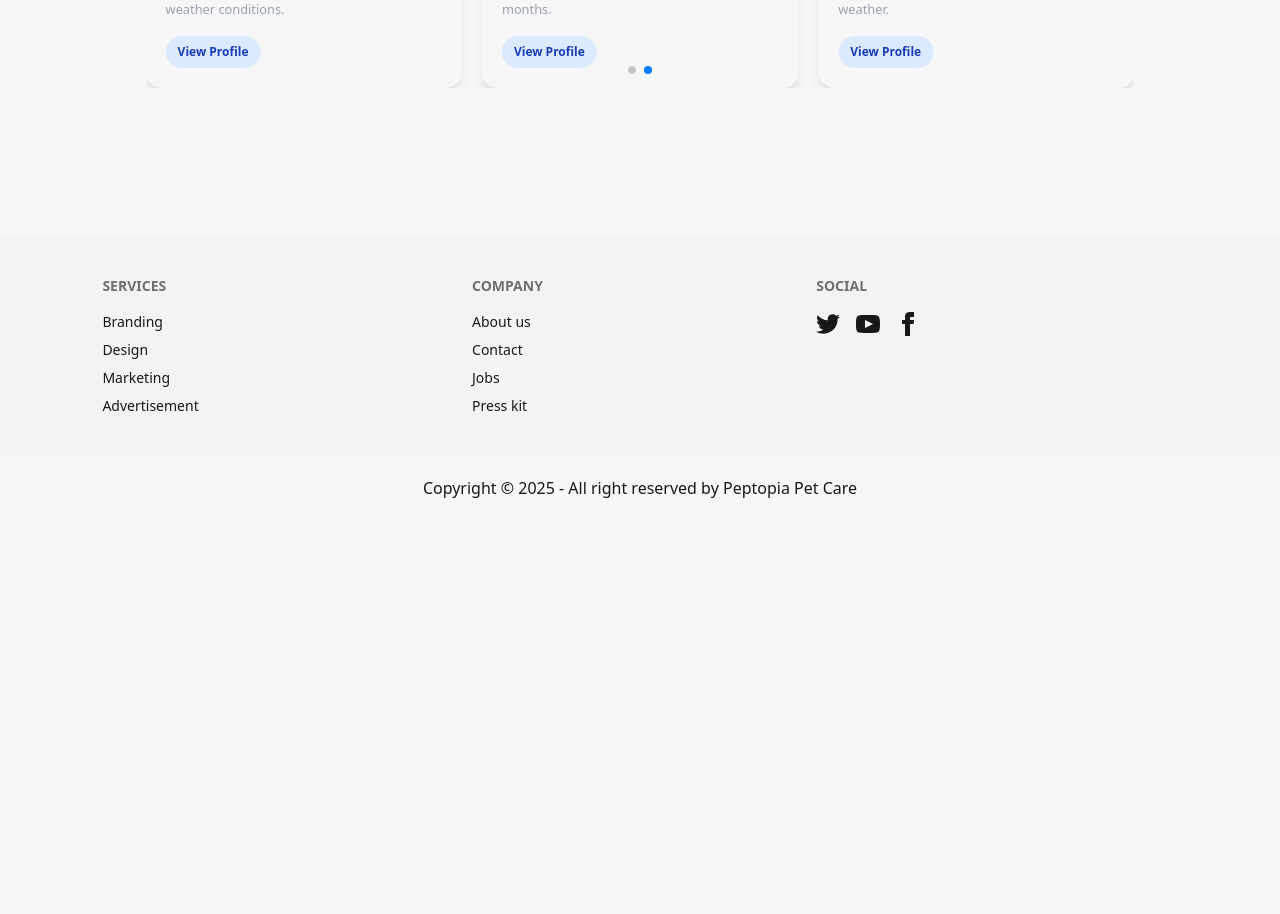
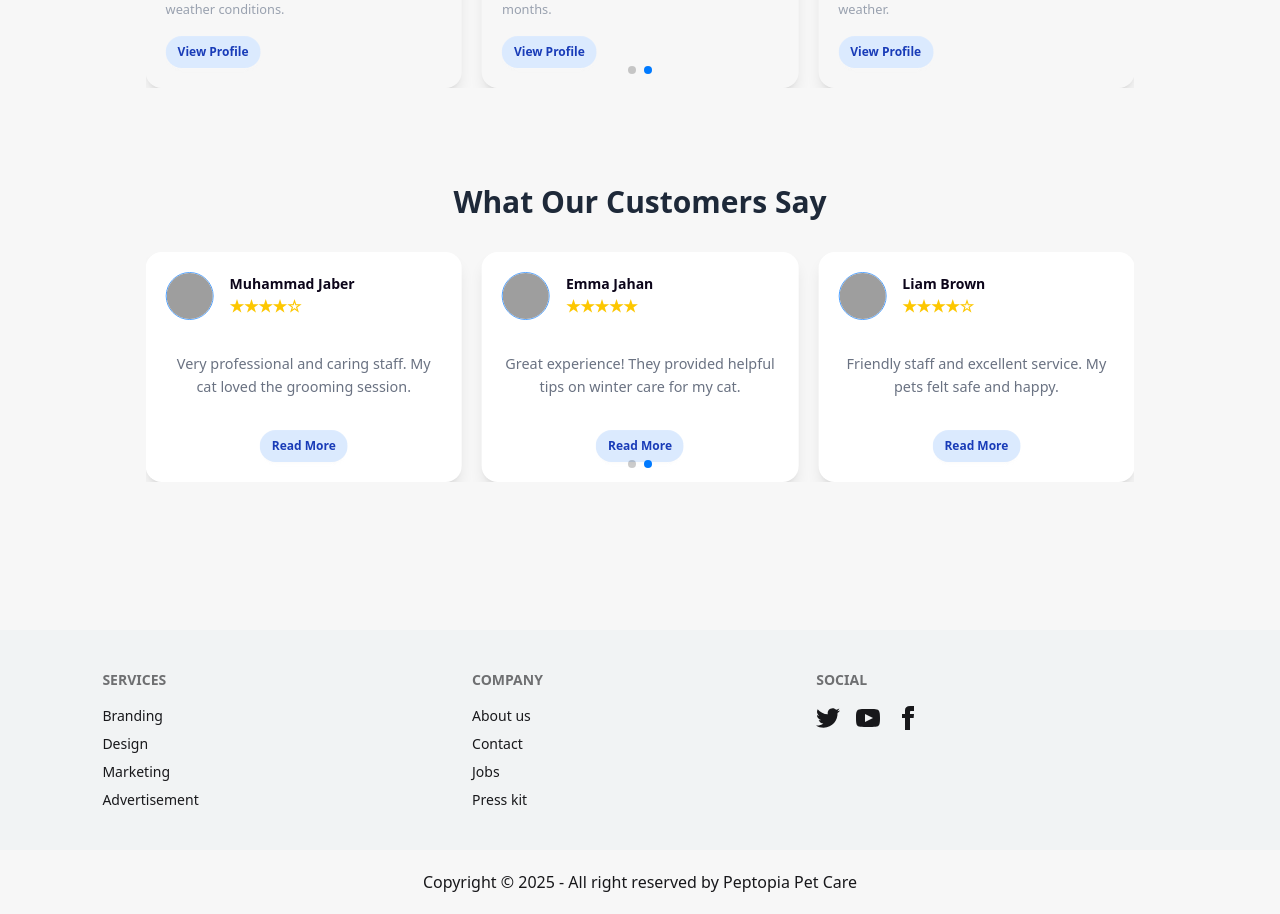
Before and after one commit to MdFarhan681/peptopia, a React (Vite) app: page / in a window 1280 px wide. Shown: the part 2440-3354 px from the top of the page. Before the commit the page ends 2960 px from the top, so only its background shows below. Built offline with nearby package versions, Linux system fonts and the light colour scheme; no server answers; grey boxes are pictures that could not be loaded.

Commit message:
third commit

```diff
--- a/src/Components/Review/Review.jsx
+++ b/src/Components/Review/Review.jsx
@@ -1,11 +1,100 @@
-import React from 'react'
+import React from "react";
+import { Swiper, SwiperSlide } from "swiper/react";
+import { Pagination, Autoplay } from "swiper/modules";
+import "swiper/css";
+import "swiper/css/pagination";
+
+const reviews = [
+  {
+    id: 1,
+    name: "Sarah Tasnim",
+    rating: 5,
+    comment:
+      "Amazing service! The team took excellent care of my pets during the winter. Highly recommend!",
+    image: "https://i.ibb.co.com/QjM8Gsb2/woman1.jpg",
+  },
+  {
+    id: 2,
+    name: "Muhammad Jaber",
+    rating: 4,
+    comment:
+      "Very professional and caring staff. My cat loved the grooming session.",
+    image: "https://i.ibb.co.com/7dLrnrMw/mann.jpg",
+  },
+  {
+    id: 3,
+    name: "Emma Jahan",
+    rating: 5,
+    comment:
+      "Great experience! They provided helpful tips on winter care for my cat.",
+    image: "https://i.ibb.co.com/cSDgPMmt/woman.png",
+  },
+  {
+    id: 4,
+    name: "Liam Brown",
+    rating: 4,
+    comment:
+      "Friendly staff and excellent service. My pets felt safe and happy.",
+    image: "https://i.ibb.co.com/FSbtMG1/serjon.webp",
+  },
+];
 
 const Review = () => {
   return (
-    <div>
+    <section className="w-full py-12 px-10">
+      <div className="max-w-5xl mx-auto px-4 text-center">
+        <h2 className="text-2xl md:text-3xl font-bold mb-8 text-gray-800">
+          What Our Customers Say
+        </h2>
 
-    </div>
-  )
-}
+        <Swiper
+          modules={[Pagination, Autoplay]}
+          slidesPerView={1}
+          spaceBetween={20}
+          pagination={{ clickable: true }}
+          autoplay={{ delay: 4000, disableOnInteraction: false }}
+          breakpoints={{
+            640: { slidesPerView: 1 },
+            768: { slidesPerView: 2 },
+            1024: { slidesPerView: 3 },
+          }}
+          className="pb-40"
+        >
+          {reviews.map((review) => (
+            <SwiperSlide key={review.id}>
+              <div className="card h-[230px] flex flex-col shadow-lg rounded-2xl overflow-hidden hover:shadow-2xl transform hover:-translate-y-1 transition-all duration-300 bg-white p-5">
+                <div className="flex flex-col justify-between h-full">
+                  <div className="flex items-center gap-4 mb-4">
+                    <img
+                      src={review.image}
+                      alt={review.name}
+                      className="w-12 h-12 rounded-full object-cover border border-blue-400"
+                    />
+                    <div className="text-left">
+                      <h3 className="font-semibold text-sm text-secondary">
+                        {review.name}
+                      </h3>
+                      <p className="text-yellow-400 font-bold">
+                        {"★".repeat(review.rating) + "☆".repeat(5 - review.rating)}
+                      </p>
+                    </div>
+                  </div>
+                  <p className="text-gray-500 text-[.9rem] leading-relaxed mb-4">
+                    {review.comment}
+                  </p>
+                  <div>
+                    <button className="btn btn-sm bg-blue-100 text-blue-800 border-none rounded-full hover:bg-blue-200">
+                      Read More
+                    </button>
+                  </div>
+                </div>
+              </div>
+            </SwiperSlide>
+          ))}
+        </Swiper>
+      </div>
+    </section>
+  );
+};
 
-export default Review
+export default Review;
--- a/src/Pages/Home/Home.jsx
+++ b/src/Pages/Home/Home.jsx
@@ -4,6 +4,7 @@ import { useLoaderData } from "react-router";
 import Card from "../../Components/Card/Card";
 import WinterCareTips from "../../Components/Tips/Tips";
 import ExpertVets from "../../Components/Expert/Expert";
+import Review from "../../Components/Review/Review";
 
 
 const Home = () => {
@@ -38,6 +39,11 @@ const Home = () => {
         <ExpertVets></ExpertVets>
       </div>
 
+       <div className="review">
+        <Review></Review>
+
+      </div>
+
 
       </main>
 
--- a/src/Routes/Router.jsx
+++ b/src/Routes/Router.jsx
@@ -11,6 +11,7 @@ import Register from "../Pages/Register/Register";
 import PrivateRouth from "../Components/PrivateRouth/PrivateRouth";
 import Update from "../Pages/Update/Update";
 import Forget from "../Pages/Forget/Forget";
+import Review from "../Components/Review/Review";
 
 const router = createBrowserRouter([
   {
@@ -33,6 +34,10 @@ const router = createBrowserRouter([
       {
         path: "/update",
         Component: Update,
+      },
+      {
+        path: "/review",
+        Component: Review,
       },
       {
         path: "/ServiceDetails/:serviceId",
```
